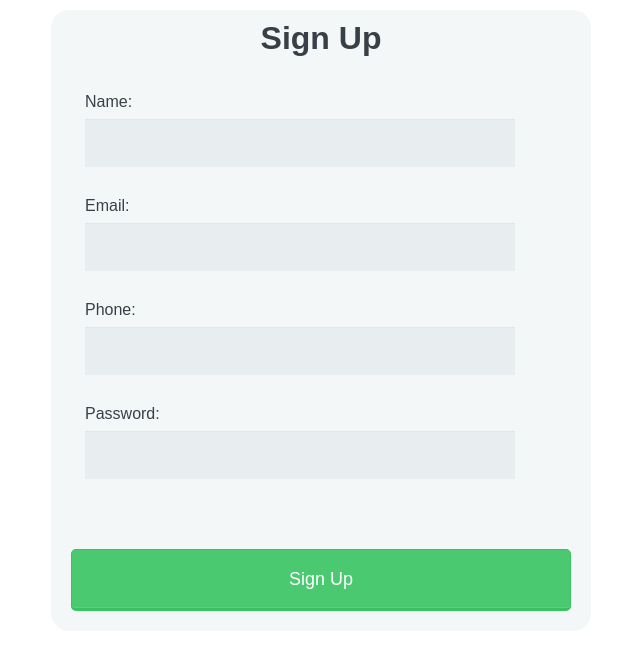
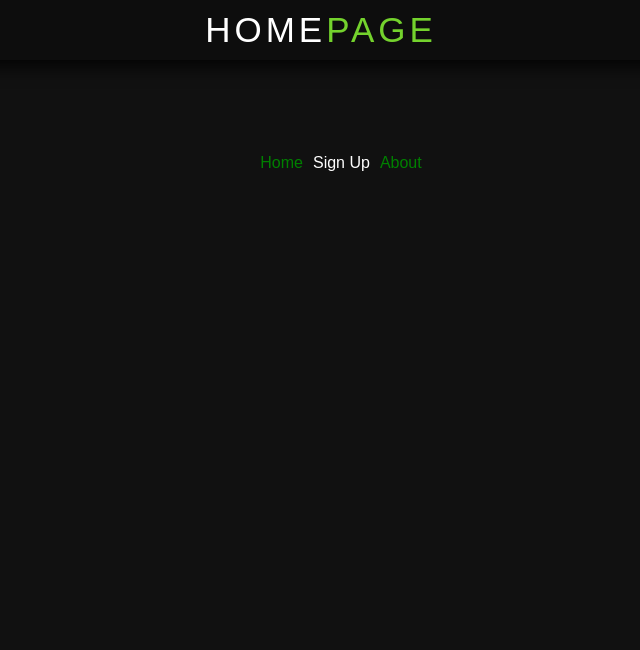
Before and after one commit to obedjunias19/CodeIo, a React (Create React App) app: page / in a window 1280 px wide. Shown: the top 650 px of the page, without its empty margins (319-959 px from the left). Built offline with nearby package versions, Linux system fonts and the light colour scheme.

Commit message:
Homepage

```diff
--- a/src/App.js
+++ b/src/App.js
@@ -1,7 +1,7 @@
 import React from 'react';
-//import logo from './logo.svg';
 import './App.css';
 import Signup from './Signup';
+import Home from './Home';
 import Posts from './posts';
 import Comments from './Comment';
 import Showposts from './Showposts';
@@ -13,7 +13,8 @@ import Route from 'react-router-dom/Route';
 function App() {
   return (
     <Router>
-      <Route path="/" exact render={() =>{return(<Signup />)}} />
+      <Route path="/" exact render={() =>{return(<Home />)}} />
+      <Route path="/signup" exact render={() =>{return(<Signup />)}} />
       <Route path="/post" exact render={() =>{return(<Posts />)}} />
       <Route path="/showposts" exact render={() =>{return(<Showposts />)}} />
       <Route path="/comment" exact render={() =>{return(<Comments />)}} />
--- /dev/null
+++ b/src/Home.css
@@ -0,0 +1,72 @@
+
+* {
+    font-family: 'raleway', sans-serif;
+  }
+
+  .body {
+    background-color: #009933;
+  }
+
+  .title-bar {
+    z-index: 100;
+    top: 0;
+    left: 0;
+    right: 0;
+    min-height: 60px;
+    position:fixed;
+  }
+
+  .title-bar {
+    text-align: center;
+    background-color: #0d0d0d;
+    box-sizing: border-box;
+    box-shadow: 0 0 15px 7px rgba(0, 0, 0, .75);
+    backface-visibility: hidden;
+    cursor: pointer;
+  }
+    .toptitle {
+      margin-top: 10px;
+      color: #fff;
+      letter-spacing: 4px;
+      font-weight: 400;
+      font-size: 35px;
+      padding-bottom: 10px;
+      text-transform: uppercase;
+    }
+      span {
+        color: #74d22d;
+        font-weight: 500;
+        line-height: 0, 0, 10px, 0;
+      }
+
+
+
+  .container-homepage {
+    position: absolute;
+    display: table;
+    text-align: center;
+    background-color: #111;
+    left: 0px;
+    right: 0px;
+    width: 100%;
+    height: 100%;
+  }
+
+  .top-container {
+    text-align: center;
+    background-position: 50%;
+    line-height: 325px;
+    columns: 30%, 3;
+    padding: auto;
+    margin: auto;
+  }
+
+  .top-container a {
+    padding: auto, 15px;
+    color: #fff;
+    text-decoration: none;
+    padding: 5px;
+   }
+   span {
+      color: #74d22d;
+    }
--- /dev/null
+++ b/src/Home.js
@@ -0,0 +1,24 @@
+import React from 'react';
+import './Home.css';
+import Posts from './posts';
+import { BrowserRouter as Router, Link, NavLink, Redirect, Prompt} from 'react-router-dom';
+import Route from 'react-router-dom/Route';
+
+export default class Home extends React.Component{
+render(){
+    return(
+        <body>
+<div class="container-nav">
+  <div class="title-bar">
+    <div class="toptitle">Home<span>Page</span></div>
+  </div>
+</div>
+<div class="container-homepage">
+  <ul class="top-container">
+  <NavLink to="/" exact activeStyle={{ color:'green' }}>Home</NavLink>
+  <NavLink to="/signup" exact activeStyle={{ color:'green' }}>Sign Up</NavLink>
+  <NavLink to="/" exact activeStyle={{ color:'green' }}>About</NavLink>
+  </ul>
+</div></body>
+    )}
+}
--- a/src/Signup.js
+++ b/src/Signup.js
@@ -1,8 +1,5 @@
 import React from 'react';
 import './Signup.css';
-import Posts from './posts';
-import { BrowserRouter as Router} from 'react-router-dom';
-import Route from 'react-router-dom/Route';
 import Axios from 'axios';
 export default class Signup extends React.Component{
 constructor(props){
@@ -17,14 +14,9 @@ constructor(props){
 }
   loginHandle = (e) => {
     e.preventDefault()
-    Axios.post('/posts.js',this.state).then(response=>{console.log(response);} ).catch(err=>{console.log(err)})
-    return ( this.state.user_name
-    );
+    Axios.post('/posts.js',this.state).then(response=>{console.log(response);window.location = "posts.js"} ).catch(err=>{console.log(err)})
 }
-render(){
-  const newpage = this.loginHandle()
-  return(<Router><Route path="/post" exact render={() =>{return(<Posts {...newpage} />)}}/></Router>)
-}
+
 changeHandle = e =>{
   this.setState({[e.target.name]: e.target.value})
 }
--- a/src/posts.js
+++ b/src/posts.js
@@ -19,7 +19,8 @@ submitHandler = e => {
 
   Axios.post('https://jsonplaceholder.typicode.com/posts', this.state).then(response => {
       console.log(response);
-      alert('Your Post Was Posted...')
+      alert('Your Post Was Posted...');
+      window.location = "comment";
     }).catch(error => {
       console.log(error)
     })
```
Also changed, not shown: 1 other file (tests, documents, lock files or other folders).
